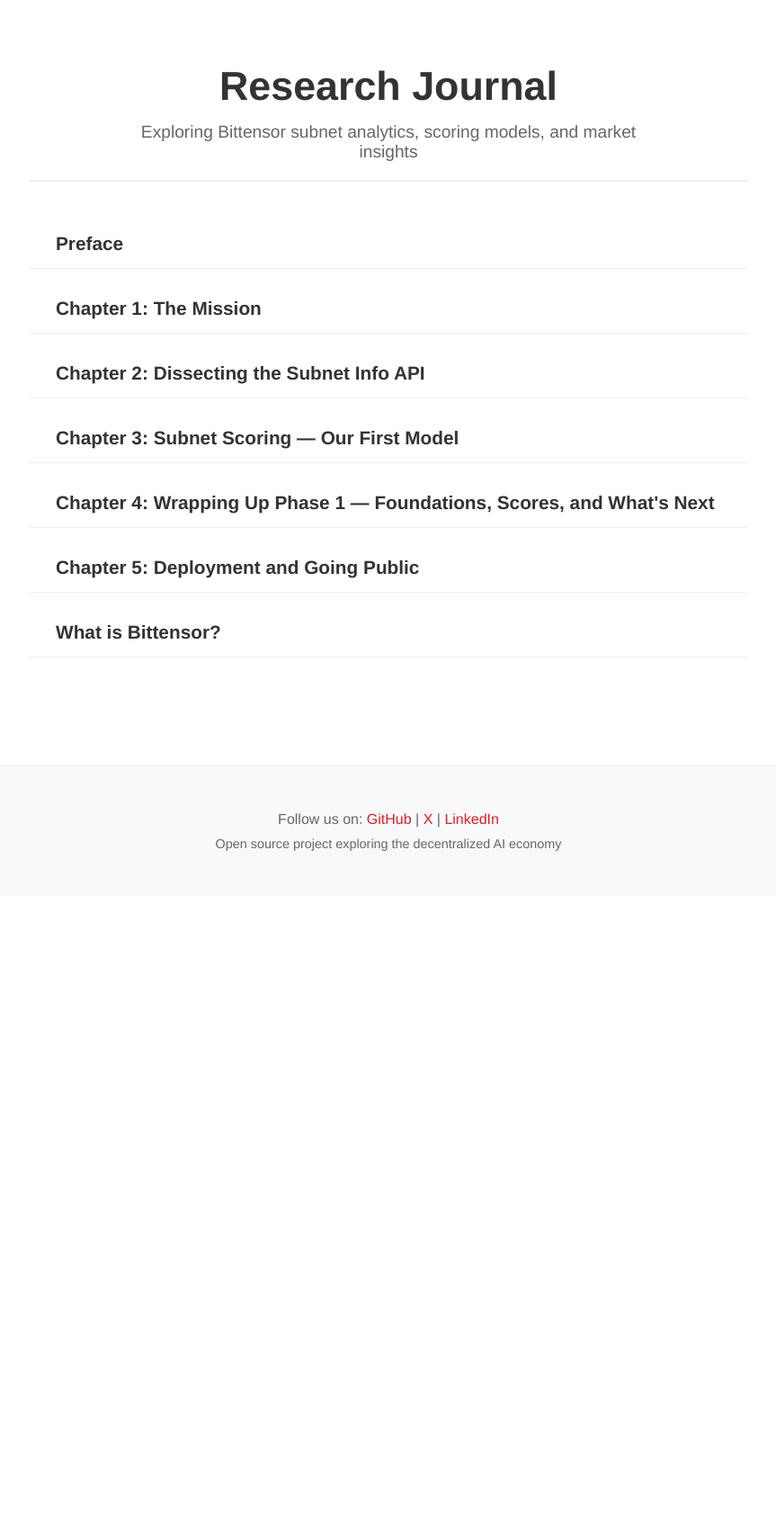
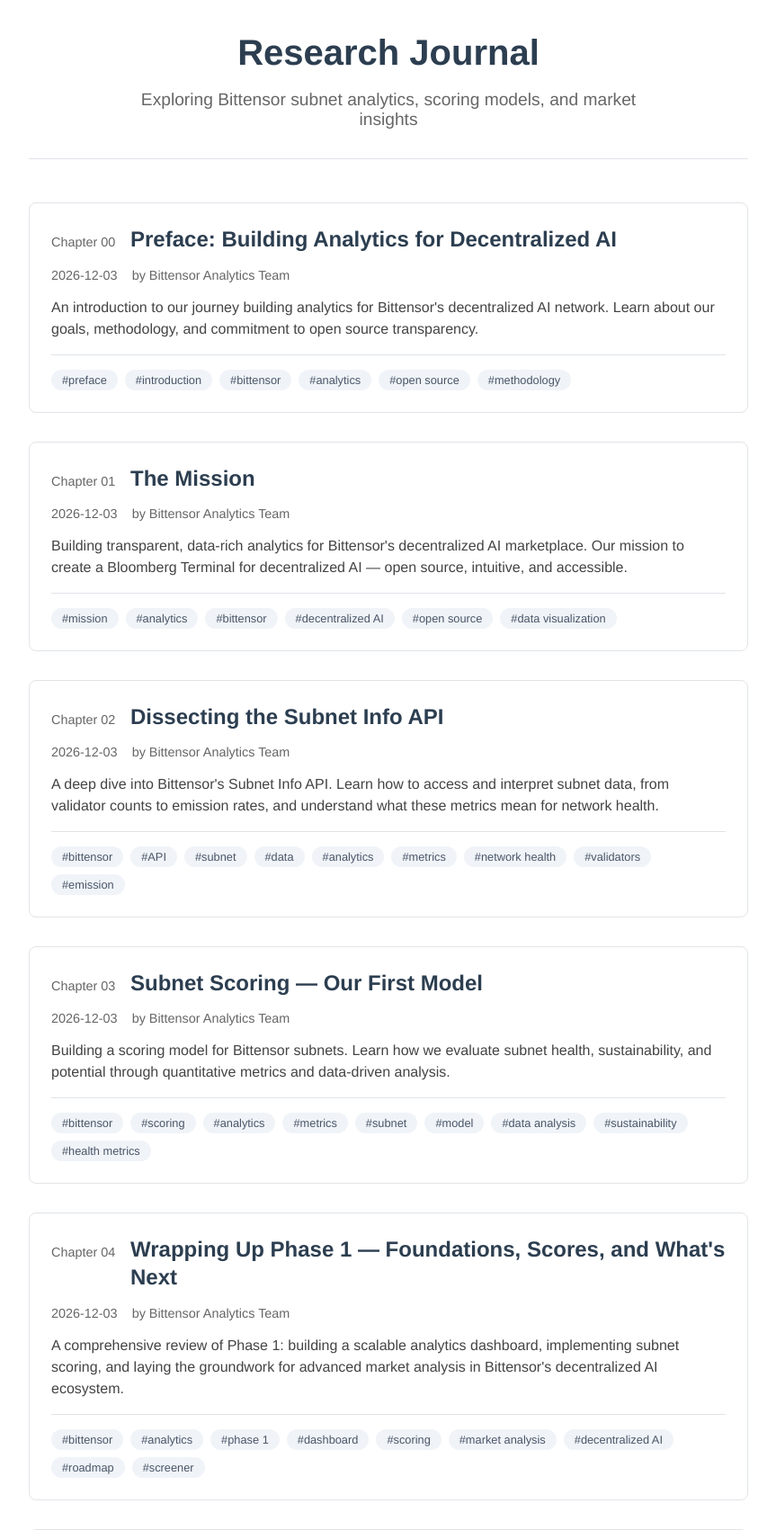
Before and after one commit to Phytys/bittensor-analytics, a Flask app: page /blog in a window 1280 px wide. Shown: the part 206-1907 px from the top of the page at 90% size, without its empty margins (208-1071 px from the left). Before the commit the page ends 1152 px from the top, so only its background shows below. Run offline with Flask 3, Linux system fonts and the light colour scheme.

Commit message:
feat(blog): Major blog system improvements - Added YAML front matter, automatic dates, improved templates, SEO, styling, and content structure

```diff
--- a/app/static/style.css
+++ b/app/static/style.css
@@ -26,14 +26,78 @@ body {
   .blog-post {
     max-width: 800px;
     margin: 0 auto;
-    padding: 40px 20px;
-    font-size: 1.1em;
-    line-height: 1.8;
-    color: #333;
+    padding: 2rem;
+  }
+
+  .blog-header {
+    text-align: center;
+    margin-bottom: 3rem;
+    padding-bottom: 2rem;
+    border-bottom: 1px solid #e1e4e8;
+  }
+
+  .blog-header h1 {
+    font-size: 2.5rem;
+    color: #2c3e50;
+    margin: 0 0 1.5rem 0;
+    line-height: 1.3;
+    display: flex;
+    align-items: baseline;
+    justify-content: center;
+    gap: 1rem;
+  }
+
+  .blog-header .chapter-number {
+    font-size: 1.8rem;
+    color: #666;
+    font-weight: normal;
+  }
+
+  .blog-post .post-meta {
+    font-size: 1rem;
+    color: #666;
+    margin-bottom: 1.5rem;
+    display: flex;
+    gap: 1rem;
+    justify-content: center;
+    align-items: center;
+  }
+
+  .blog-post .post-date {
+    color: #666;
+  }
+
+  .blog-post .post-author {
+    color: #666;
+  }
+
+  .blog-post .post-tags {
+    display: flex;
+    flex-wrap: wrap;
+    gap: 0.5rem;
+    justify-content: center;
+    margin-top: 1rem;
+  }
+
+  .blog-post .tag {
+    background: #f0f4f8;
+    color: #4a5568;
+    padding: 0.25rem 0.75rem;
+    border-radius: 15px;
+    font-size: 0.9rem;
+    text-decoration: none;
+    transition: background-color 0.2s;
+  }
+
+  .blog-post .tag:hover {
+    background: #e2e8f0;
+    color: #2d3748;
   }
 
   .blog-content {
-    line-height: 1.8;
+    font-size: 1.1rem;
+    line-height: 1.6;
+    color: #2c3e50;
   }
 
   .blog-content h1 {
@@ -115,11 +179,39 @@ body {
   .blog-content blockquote {
     border-left: 4px solid #e31b23;
     margin: 2em 0;
-    padding: 1em 1.5em;
+    padding: 1.5em 2em;
     background-color: #f9f9f9;
     color: #555;
     font-style: italic;
     font-size: 1.1em;
+    border-radius: 0 8px 8px 0;
+    box-shadow: 0 2px 4px rgba(0,0,0,0.05);
+  }
+
+  /* Special styling for the preface welcome message */
+  .blog-post:has(h1:contains("Preface")) blockquote:first-of-type {
+    font-size: 1.3em;
+    line-height: 1.6;
+    color: #2c3e50;
+    background: linear-gradient(to right, #fff5f5, #fff);
+    border-left-width: 6px;
+    border-left-color: #e31b23;
+    margin: 3em 0;
+    padding: 2em;
+    font-style: normal;
+    font-weight: 500;
+    text-align: center;
+    box-shadow: 0 4px 12px rgba(0,0,0,0.08);
+  }
+
+  .blog-post:has(h1:contains("Preface")) blockquote:first-of-type p {
+    margin: 0.8em 0;
+  }
+
+  .blog-post:has(h1:contains("Preface")) blockquote:first-of-type p:first-child {
+    font-size: 1.2em;
+    color: #e31b23;
+    font-weight: 600;
   }
 
   .blog-content ul, .blog-content ol {
@@ -307,24 +399,22 @@ body {
   .blog-index {
     max-width: 800px;
     margin: 0 auto;
-    padding: 40px 20px;
+    padding: 2rem 1rem;
   }
 
   .blog-header {
     text-align: center;
-    margin-bottom: 40px;
-    padding-bottom: 20px;
-    border-bottom: 2px solid #eee;
+    margin-bottom: 3rem;
   }
 
   .blog-header h1 {
-    font-size: 2.8em;
-    color: #333;
-    margin-bottom: 15px;
+    font-size: 2.5rem;
+    margin-bottom: 1rem;
+    color: #2c3e50;
   }
 
   .blog-description {
-    font-size: 1.2em;
+    font-size: 1.2rem;
     color: #666;
     max-width: 600px;
     margin: 0 auto;
@@ -333,85 +423,93 @@ body {
   .blog-posts {
     display: flex;
     flex-direction: column;
-    gap: 15px;
+    gap: 2rem;
   }
 
   .blog-preview {
-    padding: 15px 20px;
-    border-bottom: 1px solid #eee;
-    transition: background-color 0.2s ease;
-    display: flex;
-    align-items: center;
-    justify-content: space-between;
+    background: #fff;
+    border: 1px solid #e1e4e8;
+    border-radius: 8px;
+    padding: 1.5rem;
+    transition: transform 0.2s, box-shadow 0.2s;
   }
 
   .blog-preview:hover {
-    background-color: #f9f9f9;
+    transform: translateY(-2px);
+    box-shadow: 0 4px 12px rgba(0,0,0,0.1);
   }
 
-  .blog-preview-content {
-    flex: 1;
+  .blog-preview-content h2 {
+    margin: 0 0 1rem 0;
+    font-size: 1.5rem;
+    line-height: 1.3;
   }
 
-  .blog-preview h2 {
-    margin: 0;
-    font-size: 1.3em;
-    display: inline-block;
+  .blog-preview-content h2 a {
+    color: #2c3e50;
+    text-decoration: none;
+    display: flex;
+    align-items: baseline;
+    gap: 0.5rem;
   }
 
-  .blog-preview h2 a {
-    color: #333;
-    text-decoration: none;
-    transition: color 0.2s ease;
-    display: flex;
-    align-items: center;
-    gap: 10px;
+  .blog-preview-content h2 a:hover {
+    color: #3498db;
   }
 
-  .blog-preview h2 a:hover {
-    color: #e31b23;
+  .chapter-number {
+    font-size: 0.9rem;
+    color: #666;
+    font-weight: normal;
+    min-width: 80px;
   }
 
   .post-meta {
+    font-size: 0.9rem;
     color: #666;
-    font-size: 0.9em;
-    margin-top: 4px;
-  }
-
-  .chapter-number {
-    color: #666;
-    font-size: 0.9em;
-    font-weight: 500;
+    margin-bottom: 1rem;
+    display: flex;
+    gap: 1rem;
+    align-items: center;
   }
 
   .post-date {
-    color: #999;
-    font-size: 0.85em;
-    white-space: nowrap;
-    margin-left: 20px;
+    color: #666;
   }
 
-  /* Responsive adjustments for blog index */
-  @media (max-width: 768px) {
-    .blog-header h1 {
-      font-size: 2.2em;
-    }
+  .post-author {
+    color: #666;
+  }
 
-    .blog-description {
-      font-size: 1.1em;
-    }
+  .post-description {
+    color: #444;
+    font-size: 1rem;
+    line-height: 1.5;
+    margin: 1rem 0;
+  }
 
-    .blog-preview {
-      padding: 12px 15px;
-    }
+  .post-tags {
+    display: flex;
+    flex-wrap: wrap;
+    gap: 0.5rem;
+    margin-top: 1rem;
+    padding-top: 1rem;
+    border-top: 1px solid #e1e4e8;
+  }
 
-    .blog-preview h2 {
-      font-size: 1.1em;
-    }
+  .tag {
+    background: #f0f4f8;
+    color: #4a5568;
+    padding: 0.25rem 0.75rem;
+    border-radius: 15px;
+    font-size: 0.8rem;
+    text-decoration: none;
+    transition: background-color 0.2s;
+  }
 
-    .post-date {
-      display: none;
-    }
+  .tag:hover {
+    background: #e2e8f0;
+    color: #2d3748;
   }
 
   /* Error page styles */
--- a/app/templates/base.html
+++ b/app/templates/base.html
@@ -4,15 +4,20 @@
   <meta charset="UTF-8">
   <title>{% block title %}{{ title }}{% endblock %} - Bittensor Subnet Analytics</title>
   <meta name="viewport" content="width=device-width, initial-scale=1" />
+
+  <!-- Default Meta Tags -->
   <meta name="description" content="Explore Bittensor's decentralized AI marketplace through real-time subnet analytics and scoring models." />
   <meta name="keywords" content="bittensor, tao, decentralized AI, AI marketplace, subnet, analytics, crypto ai, open source" />
 
-  <!-- Open Graph / Social Media -->
+  <!-- Default Open Graph / Social Media -->
   <meta property="og:title" content="Bittensor Subnet Analytics" />
   <meta property="og:description" content="Visualize the decentralized AI economy with live data and research insights." />
   <meta property="og:image" content="/static/logo.png" />
   <meta property="og:url" content="https://bittensor-analytics-03fff415a1ae.herokuapp.com/" />
   <meta name="twitter:card" content="summary_large_image" />
+
+  <!-- Custom Meta Tags -->
+  {% block meta %}{% endblock %}
 
   <link rel="icon" type="image/x-icon" href="/static/favicon.ico">
   <link rel="stylesheet" href="/static/style.css">
--- a/app/templates/blog_index.html
+++ b/app/templates/blog_index.html
@@ -13,13 +13,32 @@
       <div class="blog-preview-content">
         <h2>
           <a href="{{ url_for('main.blog_post', slug=post.slug) }}">
+            {% if post.chapter %}
             <span class="chapter-number">{{ post.chapter }}</span>
-            {{ post.title }}
+            {% endif %}
+            {% if post.title.startswith('Chapter') %}
+              {{ post.title.split(':', 1)[1]|trim }}
+            {% else %}
+              {{ post.title }}
+            {% endif %}
           </a>
         </h2>
         {% if post.date %}
         <div class="post-meta">
-          <span class="post-date">{{ post.date.strftime('%B %d, %Y') }}</span>
+          <span class="post-date">{{ post.date }}</span>
+          {% if post.author %}
+          <span class="post-author">by {{ post.author }}</span>
+          {% endif %}
+        </div>
+        {% endif %}
+        {% if post.description %}
+        <p class="post-description">{{ post.description }}</p>
+        {% endif %}
+        {% if post.tags %}
+        <div class="post-tags">
+          {% for tag in post.tags %}
+          <span class="tag">#{{ tag }}</span>
+          {% endfor %}
         </div>
         {% endif %}
       </div>
--- a/app/views.py
+++ b/app/views.py
@@ -21,10 +21,10 @@ def blog_index():
 @main.route('/blog/<slug>')
 @limiter.limit(RATE_LIMITS["blog"])
 def blog_post(slug):
-    html, title = load_blog_post(slug)
-    if not html:
+    html, metadata = load_blog_post(slug)
+    if html is None:
         abort(404)
-    return render_template('blog_post.html', title=title, content=html)
+    return render_template('blog_post.html', content=html, metadata=metadata)
 
 @main.route('/health')
 @limiter.exempt  # Health checks should never be rate limited
@@ -33,7 +33,12 @@ def health_check():
 
 @main.route('/about-bittensor')
 def about_bittensor():
-    return redirect(url_for('main.blog_post', slug='06-what_is_bittensor'))
+    return redirect(url_for('main.blog_post', slug='06_bittensor_explained'))
+
+@main.route('/blog/06-what_is_bittensor')
+@limiter.limit(RATE_LIMITS["blog"])
+def old_bittensor_explanation():
+    return redirect(url_for('main.blog_post', slug='06_bittensor_explained'))
 
 @main.app_errorhandler(404)
 def not_found_error(error):
--- a/blog/01_mission.md
+++ b/blog/01_mission.md
@@ -1,11 +1,16 @@
-
-# Chapter 1: The Mission
+---
+title: "Chapter 1: The Mission"
+date: "2024-03-20"
+description: "Building transparent, data-rich analytics for Bittensor's decentralized AI marketplace. Our mission to create a Bloomberg Terminal for decentralized AI — open source, intuitive, and accessible."
+author: "Bittensor Analytics Team"
+tags: ["mission", "analytics", "bittensor", "decentralized AI", "open source", "data visualization"]
+---
 
 What if you could **rank subnets** by performance, trust, and actual network impact — not just speculation?
 
 What if you could **see where the smart TAO is flowing**, track whale movements, and predict sustainability challenges — all in one clean dashboard?
 
-That’s the mission.
+That's the mission.
 
 We aim to build the most **transparent**, **data-rich**, and **actionable analytics layer** for Bittensor. Think of it as a Bloomberg Terminal for decentralized AI — but open source, visually intuitive, and tailored for both power users and curious newcomers.
 
--- a/blog/03_subnet_scoring_basics.md
+++ b/blog/03_subnet_scoring_basics.md
@@ -1,3 +1,11 @@
+---
+title: "Chapter 3: Subnet Scoring — Our First Model"
+date: "2024-03-20"
+description: "Building a scoring model for Bittensor subnets. Learn how we evaluate subnet health, sustainability, and potential through quantitative metrics and data-driven analysis."
+author: "Bittensor Analytics Team"
+tags: ["bittensor", "scoring", "analytics", "metrics", "subnet", "model", "data analysis", "sustainability", "health metrics"]
+---
+
 # Chapter 3: Subnet Scoring — Our First Model
 
 In the previous chapter, we examined the fundamental structure of each subnet — from its TAO holdings and price to metadata like GitHub links and community presence. Now, we take our first step into building something more opinionated:
--- a/blog/05_heroku_deployment.md
+++ b/blog/05_heroku_deployment.md
@@ -1,3 +1,11 @@
+---
+title: "Chapter 5: Deployment and Going Public"
+date: "2024-03-20"
+description: "From development to production: deploying our Bittensor analytics dashboard on Heroku. Learn about our deployment stack, security measures, and the journey to making our tools publicly available."
+author: "Bittensor Analytics Team"
+tags: ["bittensor", "deployment", "heroku", "production", "security", "analytics", "dashboard", "web app", "infrastructure"]
+---
+
 # Chapter 5: Deployment and Going Public
 
 After days of building, iterating, and refining our data-driven insights platform, we reached a pivotal milestone: **it's time to share it with the world.**
--- a/requirements.txt
+++ b/requirements.txt
@@ -34,3 +34,4 @@ certifi==2025.4.26
 charset-normalizer==3.4.2
 idna==3.10
 greenlet==3.0.3  # Required for SQLAlchemy async support
+pyyaml==6.0.1
```
Also changed, not shown: app/blog_utils.py (+81 -14 lines), app/templates/blog_post.html (+62 -0 lines), blog/00_preface.md (+12 -1 lines), blog/02_subnet_info_explained.md (+10 -3 lines), blog/04_phase1_wrapup_and_screener_analysis.md (+11 -4 lines), blog/06-what_is_bittensor.md (deleted, +0 -49 lines), blog/06_bittensor_explained.md (added, +141 -0 lines), 1 other file.
